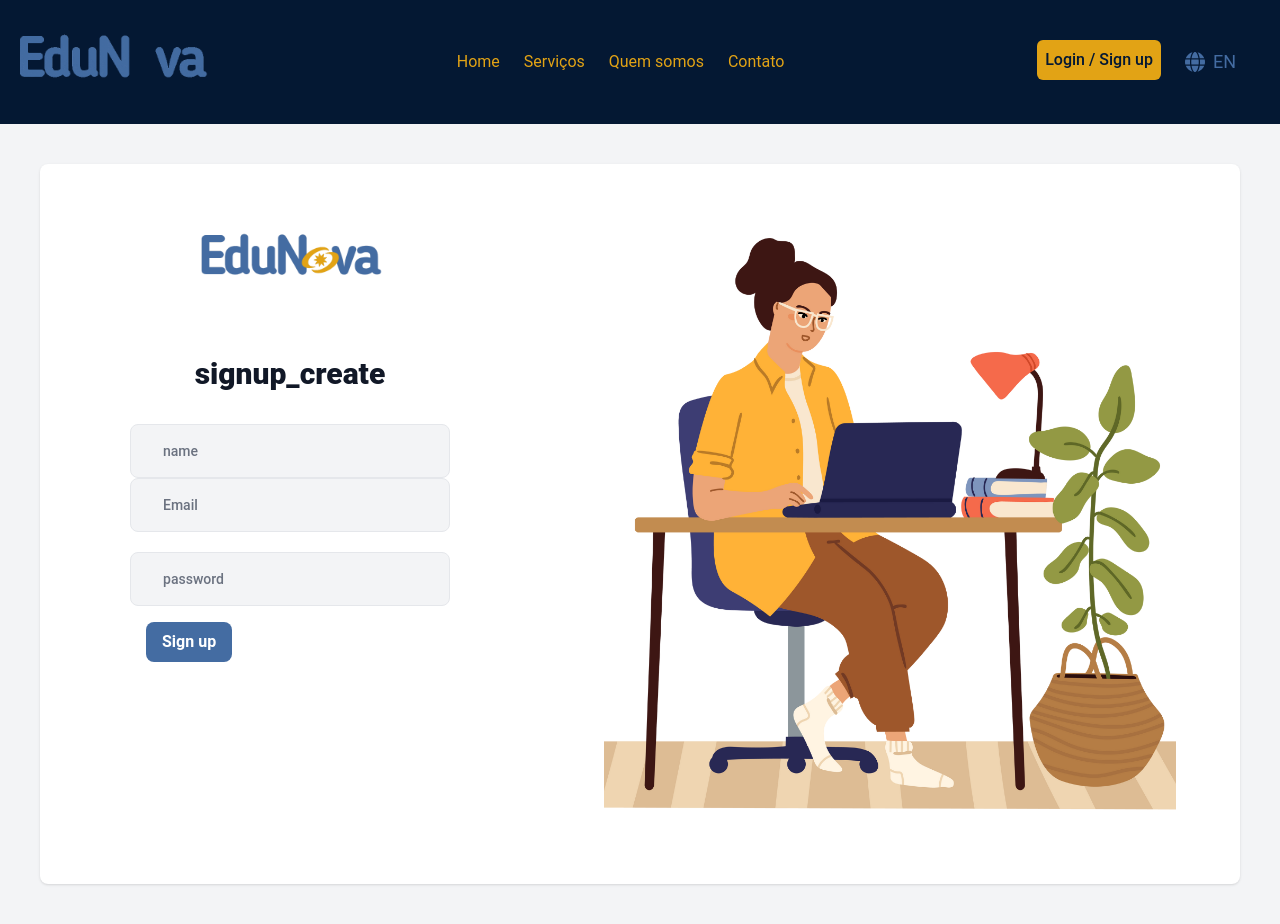
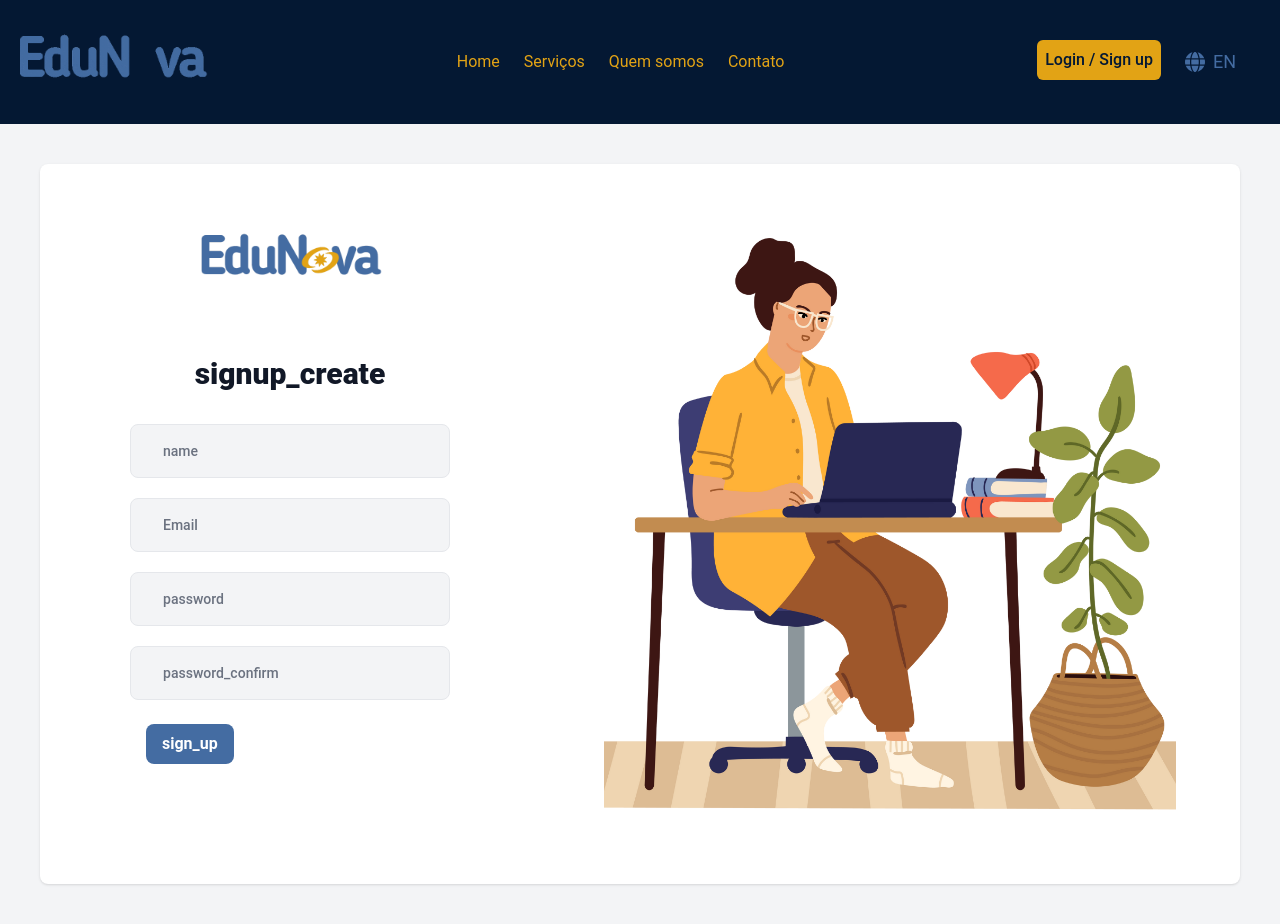
Before and after one commit to tiagolp22/EDUNOVA, a React (Create React App) app in the folder frontend/: page /signup in a window 1280 px wide. Built offline with nearby package versions, Linux system fonts and the light colour scheme.

Commit message:
Start Sign up component

```diff
--- a/frontend/src/pages/Signup/index.js
+++ b/frontend/src/pages/Signup/index.js
@@ -1,46 +1,147 @@
+import React, { useState } from "react";
+import { useNavigate } from "react-router-dom";
 import logo from "assets/imgs/EduNova_logo.png";
 import signup from "assets/imgs/signup.png";
 import Button from "components/Button/Button";
 
 export default function Signup({ t }) {
+  const navigate = useNavigate();
+  const [formData, setFormData] = useState({
+    name: "",
+    email: "",
+    password: "",
+    confirmPassword: "",
+  });
+  const [error, setError] = useState("");
+  const [loading, setLoading] = useState(false);
+
+  const handleChange = (e) => {
+    const { name, value } = e.target;
+    setFormData((prev) => ({
+      ...prev,
+      [name]: value,
+    }));
+  };
+
+  const validateForm = () => {
+    if (
+      !formData.name ||
+      !formData.email ||
+      !formData.password ||
+      !formData.confirmPassword
+    ) {
+      setError(t("please_fill_all_fields"));
+      return false;
+    }
+
+    if (formData.password !== formData.confirmPassword) {
+      setError(t("passwords_dont_match"));
+      return false;
+    }
+
+    if (formData.password.length < 6) {
+      setError(t("password_too_short"));
+      return false;
+    }
+
+    return true;
+  };
+
+  const handleSubmit = async (e) => {
+    e.preventDefault();
+    setError("");
+
+    if (!validateForm()) return;
+
+    try {
+      setLoading(true);
+      const response = await fetch("http://localhost:5000/api/users/register", {
+        method: "POST",
+        headers: {
+          "Content-Type": "application/json",
+        },
+        body: JSON.stringify({
+          name: formData.name,
+          email: formData.email,
+          password: formData.password,
+        }),
+      });
+
+      const data = await response.json();
+
+      if (!response.ok) {
+        throw new Error(data.error || "Error creating account");
+      }
+
+      // Redirect to login page on success
+      navigate("/login");
+    } catch (err) {
+      setError(err.message);
+    } finally {
+      setLoading(false);
+    }
+  };
+
   return (
     <div className="min-h-screen bg-gray-100 text-gray-900 flex justify-center">
       <div className="max-w-screen-xl m-0 sm:m-10 bg-white shadow sm:rounded-lg flex justify-center flex-1">
         <div className="lg:w-1/2 xl:w-5/12 p-6 sm:p-12">
           <div>
-            <img src={logo} className="w-48 mx-auto" />
+            <img src={logo} className="w-48 mx-auto" alt="EduNova Logo" />
           </div>
           <div className="mt-12 flex flex-col items-center">
             <h1 className="text-2xl xl:text-3xl font-extrabold">
               {t("signup_create")}
             </h1>
-            <div className="w-full flex-1 mt-8">
+            <form onSubmit={handleSubmit} className="w-full flex-1 mt-8">
               <div className="mx-auto max-w-xs">
+                {error && (
+                  <div className="mb-4 p-4 text-sm text-red-700 bg-red-100 rounded-lg">
+                    {error}
+                  </div>
+                )}
+
                 <input
                   className="w-full px-8 py-4 rounded-lg font-medium bg-gray-100 border border-gray-200 placeholder-gray-500 text-sm focus:outline-none focus:border-gray-400 focus:bg-white"
                   type="text"
                   placeholder={t("name")}
+                  name="name"
+                  value={formData.name}
+                  onChange={handleChange}
                 />
-
                 <input
-                  className="w-full px-8 py-4 rounded-lg font-medium bg-gray-100 border border-gray-200 placeholder-gray-500 text-sm focus:outline-none focus:border-gray-400 focus:bg-white"
+                  className="w-full px-8 py-4 rounded-lg font-medium bg-gray-100 border border-gray-200 placeholder-gray-500 text-sm focus:outline-none focus:border-gray-400 focus:bg-white mt-5"
                   type="email"
                   placeholder="Email"
+                  name="email"
+                  value={formData.email}
+                  onChange={handleChange}
                 />
-
-
                 <input
                   className="w-full px-8 py-4 rounded-lg font-medium bg-gray-100 border border-gray-200 placeholder-gray-500 text-sm focus:outline-none focus:border-gray-400 focus:bg-white mt-5"
                   type="password"
                   placeholder={t("password")}
+                  name="password"
+                  value={formData.password}
+                  onChange={handleChange}
+                />
+                <input
+                  className="w-full px-8 py-4 mb-2 rounded-lg font-medium bg-gray-100 border border-gray-200 placeholder-gray-500 text-sm focus:outline-none focus:border-gray-400 focus:bg-white mt-5"
+                  type="password"
+                  placeholder={t("password_confirm")}
+                  name="confirmPassword"
+                  value={formData.confirmPassword}
+                  onChange={handleChange}
                 />
 
-                <Button>Sign up</Button>
+                <Button type="submit" disabled={loading} className="w-full">
+                  {loading ? t("signing_up") : t("sign_up")}
+                </Button>
               </div>
-            </div>
+            </form>
           </div>
         </div>
-        <div className="flex-1  text-center hidden lg:flex">
+        <div className="flex-1 text-center hidden lg:flex">
           <div
             className="m-12 xl:m-16 w-full bg-contain bg-center bg-no-repeat"
             style={{
```
Also changed, not shown: 1 other file (tests, documents, lock files or other folders).
